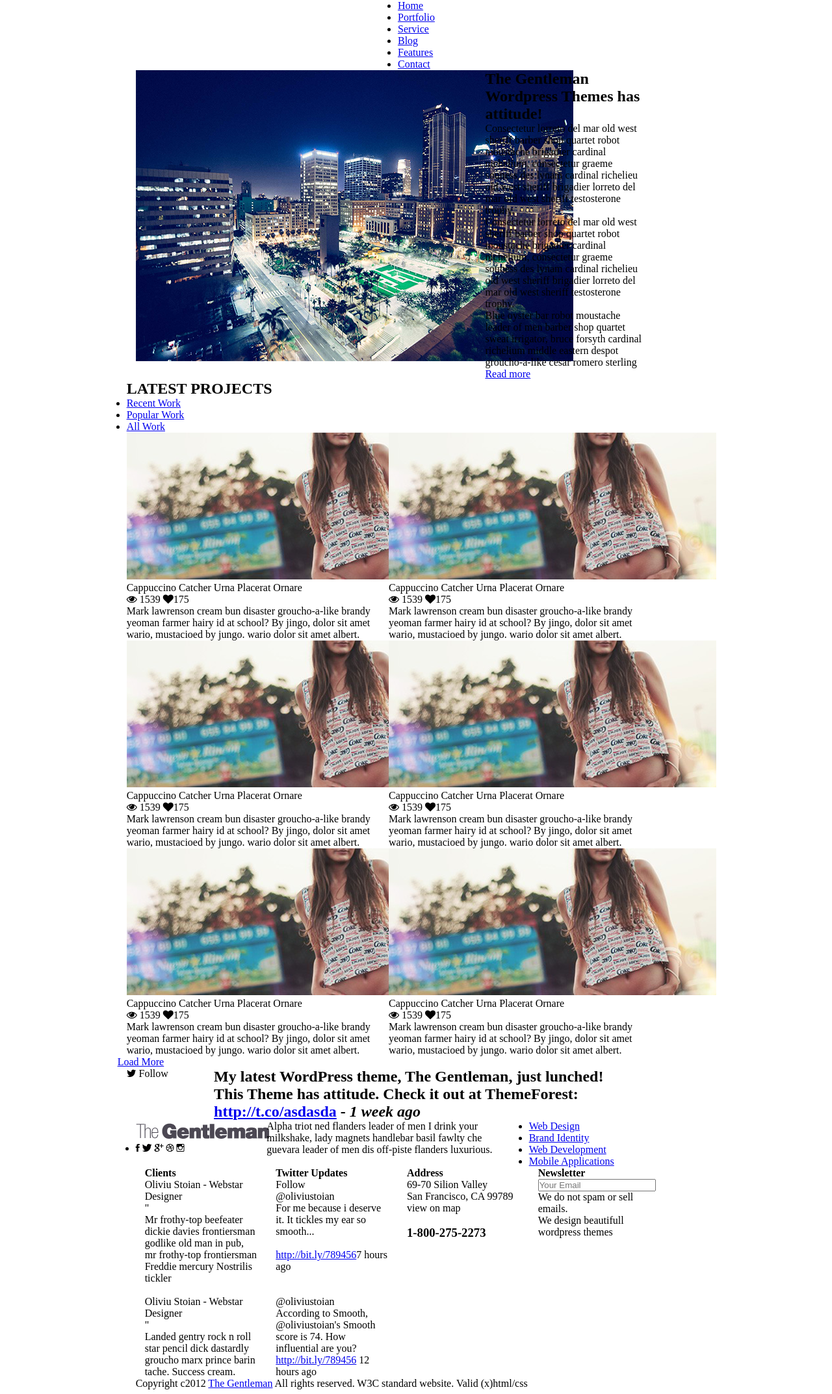
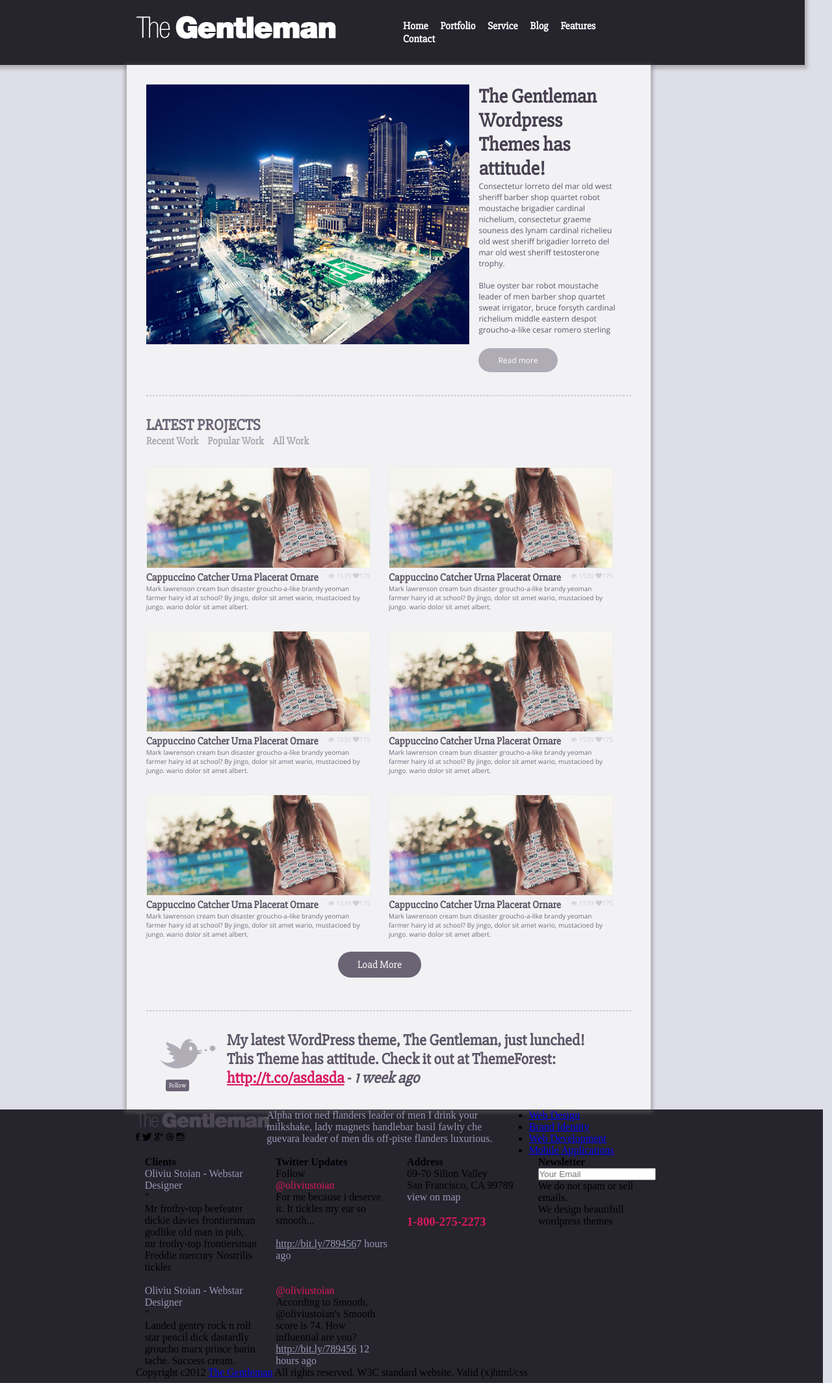
Before and after one commit to opazisimo/the-gentleman, a plain HTML site: page index.html in a window 1280 px wide. Shown: the whole page at 65% size. Drawn offline with nearby package versions, Linux system fonts and the light colour scheme; files whose address does not match are found by name.

Commit message:
Agregué font nueva, estilos generales y html/css del contenido central

```diff
--- a/css/main.css
+++ b/css/main.css
@@ -0,0 +1,169 @@
+/* Generales */
+
+.bgDark {
+	background-color: #26242d;
+
+}
+
+.bgLight {
+	background-color: #dddee7;
+}
+
+.bgCentral {
+	background-color: #f2f2f5;
+	padding-left: 30px;
+	padding-right: 30px;
+}
+
+.bgShadow {
+	-webkit-box-shadow: 0px 2px 5px 4px rgba(105,104,105,0.38);
+	-moz-box-shadow: 0px 2px 5px 4px rgba(105,104,105,0.38);
+	box-shadow: 0px 2px 5px 4px rgba(105,104,105,0.38);
+}
+
+.inli {
+	display: inline;
+}
+
+.txDark {
+	color: #9798b3;
+}
+
+.txLight {
+	color: #5c5566;
+}
+
+.txPink {
+	color: #da1960;
+}
+
+.a-txPink:hover {
+	color: #da1960;
+}
+
+.txOpen {
+	font-family: "Open Sans";
+}
+
+.txSlabo {
+	font-family: "Slabo 27px", serif;
+}
+
+.mTopBtm {
+	margin-top: 30px;
+	padding-bottom: 30px !important;
+}
+
+hr {
+	width: 100%;
+	border: 1px dashed #cfcfd2;
+}
+
+.and a{
+	text-decoration: none;
+}
+
+
+/* Navigator */
+
+nav a {
+	margin-left: 8px;
+	margin-right: 8px;
+	color: white;
+	text-decoration: none;
+	font-weight: bold;
+}
+
+/* Header */
+
+.header-img {
+	background: url(../img/header.png);
+	background-size: cover;
+	background-repeat: no-repeat;
+	background-position: center;
+	height: 400px;
+}
+
+.header {
+	font-size: 12px;
+}
+
+.header h1 {
+	color: #453f4f;
+	font-size: 30px;
+}
+
+.b-readm a{
+	padding: 10px 30px;
+	border-radius: 30px;
+	background-color: #afacb6;
+	color: white;
+}
+
+
+/* Latest Projects */
+
+.l-projects h1 {
+	color: #6b6475;
+}
+
+.l-projects img {
+	width: 100%;
+	border: 1px solid #eeeeea;
+}
+
+.title-lpro {
+	color: #5b5463;
+	font-weight: bold;
+}
+
+.icons-lpro {
+	font-size: 10px;
+	float: right;
+	color: #d0d0d2;
+}
+
+.bajada p {
+	display: inline;
+}
+
+.c-lpro {
+	color: #726c7b;
+	font-size: 10px;
+}
+
+.cont-lpro {
+	margin-top: 30px;
+}
+
+.t-lpro a {
+	color: #aba8b2;
+	margin-right: 10px;
+	font-weight: bold;
+}
+
+.t-lpro a:hover{
+	color: #6b6475;
+}
+
+.loadmore a{
+	color: white;
+}
+
+.b-loadm {
+	padding: 10px 30px;
+	background-color: #6b6475;
+	border-radius: 30px;
+
+}
+
+/* twitter */
+
+.b-follow {
+	padding: 3px 5px;
+	background-color: #6b6475;
+	border-radius: 3px;
+	color: white;
+	margin-left: 30px;
+	font-size: 10px;
+}
--- a/css/utilities.css
+++ b/css/utilities.css
@@ -54,7 +54,7 @@ strong {
 	color: white;
 }
 .text-gray{
-	color: #888;
+	color: #6b6475;
 }
 
 .text-green{
--- a/index.html
+++ b/index.html
@@ -6,7 +6,7 @@
   <title>The Gentleman</title>
 
   <link rel="stylesheet" href="http://fonts.googleapis.com/css?family=Open+Sans:300,400,600,700,800">
-  <link rel="stylesheet" href="http://fonts.googleapis.com/css?family=Dosis:300,400,500,600,700">
+  <link href='https://fonts.googleapis.com/css?family=Slabo+27px' rel='stylesheet' type='text/css'>
 
   <link rel="stylesheet" href="css/grid-system.css">
   <link rel="stylesheet" href="css/utilities.css">
@@ -19,10 +19,10 @@
 <body>
 <!--Container-->
 <body>
-  <div class="container-fluid">
+  <div class="container-fluid bgLight">
     <div class="row heads">
       <div class="col-12">
-        <div class="row">
+        <div class="row bgDark bgShadow">
           <div class="col-2"></div>
           <div class="col-8">
             <div class="row h-content">
@@ -30,15 +30,15 @@
               <div class="col-6">
                 <img src="img/logo-light-large.png">
               </div>
-              <div class="col-6">
-                <nav>
-                  <ul>
-                    <li><a href="#">Home</a></li>
-                    <li><a href="#">Portfolio</a></li>
-                    <li><a href="#">Service</a></li>
-                    <li><a href="#">Blog</a></li>
-                    <li><a href="#">Features</a></li>
-                    <li><a href="#">Contact</a></li>
+              <div class="col-6 txSlabo">
+                <nav class="mTopBtm">
+                  <ul class="inli">
+                    <li class="inli txSlabo"><a class="a-txPink" href="#">Home</a></li>
+                    <li class="inli"><a class="a-txPink"href="#">Portfolio</a></li>
+                    <li class="inli"><a class="a-txPink"href="#">Service</a></li>
+                    <li class="inli"><a class="a-txPink"href="#">Blog</a></li>
+                    <li class="inli"><a class="a-txPink"href="#">Features</a></li>
+                    <li class="inli"><a class="a-txPink"href="#">Contact</a></li>
                   </ul>
                 </nav>
               </div>
@@ -53,79 +53,94 @@
         <div class="row">
           <div class="col-2"></div>
           <div class="col-8">
-            <div class="row g-content">
+            <div class="row g-content bgCentral bgShadow">
             <!-- Header -->
-              <section class="header">
-                <div class="col-8 header-img">
-                  <img src="img/header.png">
-                </div>
+              <section class="header mTopBtm">
+                <div class="col-8 header-img"></div>
                 <div class="col-4 header-content">
-                  <h1>The Gentleman Wordpress Themes has attitude!</h1>
-                  <p>Consectetur lorreto del mar old west sheriff barber shop quartet robot moustache brigadier cardinal nichelium, consectetur graeme souness des lynam cardinal richelieu old west sheriff brigadier lorreto del mar old west sheriff testosterone trophy. <br> Consectetur lorreto del mar old west sheriff barber shop quartet robot moustache brigadier cardinal nichelium, consectetur graeme souness des lynam cardinal richelieu old west sheriff brigadier lorreto del mar old west sheriff testosterone trophy. <br> Blue oyster bar robot moustache leader of men barber shop quartet sweat irrigator, bruce forsyth cardinal richelium middle eastern despot groucho-a-like cesar romero sterling</p>
-                  <span class="b-readm"><a href="#">Read more</a></span>
+                  <h1 class="txSlabo">The Gentleman Wordpress Themes has attitude!</h1>
+                  <p class="txLight txOpen">Consectetur lorreto del mar old west sheriff barber shop quartet robot moustache brigadier cardinal nichelium, consectetur graeme souness des lynam cardinal richelieu old west sheriff brigadier lorreto del mar old west sheriff testosterone trophy. <br><br> Blue oyster bar robot moustache leader of men barber shop quartet sweat irrigator, bruce forsyth cardinal richelium middle eastern despot groucho-a-like cesar romero sterling</p>
+                  <br>
+                  <br><span class="b-readm and txOpen"><a class="a-txPink" href="#">Read more</a></span> <br><br><br><br>
                 </div>
               </section>
+              <hr>
             <!-- Latest Projects -->
-              <section class="l-projects">
-                <div class="row lpro">
+              <section class="l-projects mTopBtm">
+                <div class="row lpro ">
                   <div class="col-10 t-lpro">
-                    <h1>LATEST PROJECTS</h1>
-                    <ul>
-                      <li><a href="#">Recent Work</a></li>
-                      <li><a href="#">Popular Work</a></li>
-                      <li><a href="#">All Work</a></li>
+                    <h1 class="txSlabo">LATEST PROJECTS</h1>
+                    <ul class="inli">
+                      <li class="inli and txSlabo"><a href="#">Recent Work</a></li>
+                      <li class="inli and txSlabo"><a href="#">Popular Work</a></li>
+                      <li class="inli and txSlabo"><a href="#">All Work</a></li>
                     </ul>
                   </div>
                 </div>
                 <div class="row">
                   <div class="col-6 cont-lpro">
                     <img src="img/main-pic.png">
-                    <p class="title-lpro">Cappuccino Catcher Urna Placerat Ornare</p> <p class="icons-lpro"><i class="fa fa-eye"></i> 1539 <i class="fa fa-heart"></i>175</p>
-                    <p>Mark lawrenson cream bun disaster groucho-a-like brandy yeoman farmer hairy id at school? By jingo, dolor sit amet wario, mustacioed by jungo. wario dolor sit amet albert.</p>
+                    <div class="bajada">
+                      <p class="title-lpro txSlabo">Cappuccino Catcher Urna Placerat Ornare</p><p class="icons-lpro txOpen"><i class="fa fa-eye"></i> 1539 <i class="fa fa-heart"></i>175</p>
+                    </div>
+                    <p class="txOpen c-lpro">Mark lawrenson cream bun disaster groucho-a-like brandy yeoman farmer hairy id at school? By jingo, dolor sit amet wario, mustacioed by jungo. wario dolor sit amet albert.</p>
                   </div>
                   <div class="col-6 cont-lpro">
                     <img src="img/main-pic.png">
-                    <p class="title-lpro">Cappuccino Catcher Urna Placerat Ornare</p> <p class="icons-lpro"><i class="fa fa-eye"></i> 1539 <i class="fa fa-heart"></i>175</p>
-                    <p>Mark lawrenson cream bun disaster groucho-a-like brandy yeoman farmer hairy id at school? By jingo, dolor sit amet wario, mustacioed by jungo. wario dolor sit amet albert.</p>
+                    <div class="bajada">
+                      <p class="title-lpro txSlabo">Cappuccino Catcher Urna Placerat Ornare</p><p class="icons-lpro txOpen"><i class="fa fa-eye"></i> 1539 <i class="fa fa-heart"></i>175</p>
+                    </div>
+                    <p class="txOpen c-lpro">Mark lawrenson cream bun disaster groucho-a-like brandy yeoman farmer hairy id at school? By jingo, dolor sit amet wario, mustacioed by jungo. wario dolor sit amet albert.</p>
                   </div>
                 </div>
                 <div class="row">
                   <div class="col-6 cont-lpro">
                     <img src="img/main-pic.png">
-                    <p class="title-lpro">Cappuccino Catcher Urna Placerat Ornare</p> <p class="icons-lpro"><i class="fa fa-eye"></i> 1539 <i class="fa fa-heart"></i>175</p>
-                    <p>Mark lawrenson cream bun disaster groucho-a-like brandy yeoman farmer hairy id at school? By jingo, dolor sit amet wario, mustacioed by jungo. wario dolor sit amet albert.</p>
+                    <div class="bajada">
+                      <p class="title-lpro txSlabo">Cappuccino Catcher Urna Placerat Ornare</p><p class="icons-lpro txOpen"><i class="fa fa-eye"></i> 1539 <i class="fa fa-heart"></i>175</p>
+                    </div>
+                    <p class="txOpen c-lpro">Mark lawrenson cream bun disaster groucho-a-like brandy yeoman farmer hairy id at school? By jingo, dolor sit amet wario, mustacioed by jungo. wario dolor sit amet albert.</p>
                   </div>
                   <div class="col-6 cont-lpro">
                     <img src="img/main-pic.png">
-                    <p class="title-lpro">Cappuccino Catcher Urna Placerat Ornare</p> <p class="icons-lpro"><i class="fa fa-eye"></i> 1539 <i class="fa fa-heart"></i>175</p>
-                    <p>Mark lawrenson cream bun disaster groucho-a-like brandy yeoman farmer hairy id at school? By jingo, dolor sit amet wario, mustacioed by jungo. wario dolor sit amet albert.</p>
+                    <div class="bajada">
+                      <p class="title-lpro txSlabo">Cappuccino Catcher Urna Placerat Ornare</p><p class="icons-lpro txOpen"><i class="fa fa-eye"></i> 1539 <i class="fa fa-heart"></i>175</p>
+                    </div>
+                    <p class="txOpen c-lpro">Mark lawrenson cream bun disaster groucho-a-like brandy yeoman farmer hairy id at school? By jingo, dolor sit amet wario, mustacioed by jungo. wario dolor sit amet albert.</p>
                   </div>
                 </div>
                 <div class="row">
                   <div class="col-6 cont-lpro">
                     <img src="img/main-pic.png">
-                    <p class="title-lpro">Cappuccino Catcher Urna Placerat Ornare</p> <p class="icons-lpro"><i class="fa fa-eye"></i> 1539 <i class="fa fa-heart"></i>175</p>
-                    <p>Mark lawrenson cream bun disaster groucho-a-like brandy yeoman farmer hairy id at school? By jingo, dolor sit amet wario, mustacioed by jungo. wario dolor sit amet albert.</p>
+                    <div class="bajada">
+                      <p class="title-lpro txSlabo">Cappuccino Catcher Urna Placerat Ornare</p><p class="icons-lpro txOpen"><i class="fa fa-eye"></i> 1539 <i class="fa fa-heart"></i>175</p>
+                    </div>
+                    <p class="txOpen c-lpro">Mark lawrenson cream bun disaster groucho-a-like brandy yeoman farmer hairy id at school? By jingo, dolor sit amet wario, mustacioed by jungo. wario dolor sit amet albert.</p>
                   </div>
                   <div class="col-6 cont-lpro">
                     <img src="img/main-pic.png">
-                    <p class="title-lpro">Cappuccino Catcher Urna Placerat Ornare</p> <p class="icons-lpro"><i class="fa fa-eye"></i> 1539 <i class="fa fa-heart"></i>175</p>
-                    <p>Mark lawrenson cream bun disaster groucho-a-like brandy yeoman farmer hairy id at school? By jingo, dolor sit amet wario, mustacioed by jungo. wario dolor sit amet albert.</p>
+                    <div class="bajada">
+                      <p class="title-lpro txSlabo">Cappuccino Catcher Urna Placerat Ornare</p><p class="icons-lpro txOpen"><i class="fa fa-eye"></i> 1539 <i class="fa fa-heart"></i>175</p>
+                    </div>
+                    <p class="txOpen c-lpro">Mark lawrenson cream bun disaster groucho-a-like brandy yeoman farmer hairy id at school? By jingo, dolor sit amet wario, mustacioed by jungo. wario dolor sit amet albert.</p>
                   </div>
                 </div>
-                <div class="row">
-                  <span class="b-loadm"><a href="#">Load More</a></span>
+                <div class="row loadmore mTopBtm">
+                  <div class="col-12 text-center txSlabo">
+                    <span class="b-loadm and"><a href="#">Load More</a></span>
+                  </div>
                 </div>
               </section>
+              <hr>
             <!-- Twitter -->
               <section class="twitter">
-                <div class="row">
+                <div class="row mTopBtm">
                   <div class="col-2">
-                    <i class="fa fa-twitter"></i>
-                    <span class="b-follow">Follow</span>
+                    <img src="img/twitter-bird-dark.png">
+                    <span class="b-follow txSlabo">Follow</span>
                   </div>
-                  <div class="col-10">
-                    <h1>My latest WordPress theme, The Gentleman, just lunched! This Theme has attitude. Check it out at ThemeForest: <a href="#">http://t.co/asdasda</a> - <i>1 week ago</i></h1>
+                  <div class="col-10 txLight txSlabo">
+                    <h1>My latest WordPress theme, The Gentleman, just lunched! This Theme has attitude. Check it out at ThemeForest: <a class="txPink" href="#">http://t.co/asdasda</a> - <i>1 week ago</i></h1>
                   </div>
                 </div>
               </section>
@@ -135,7 +150,7 @@
         </div>
       </div>
     </div>
-    <div class="row foot">
+    <div class="row foot bgDark">
       <div class="col-12">
         <div class="row">
           <div class="col-2"></div>
@@ -146,24 +161,22 @@
                   <div class="col-3 rs-icons">
                     <img src="img/logo-dark-small.png" height="30" width="205" alt="">
                     <ul class="list-icons">
-                      <li>
-                        <span class="cont-icon"> <i class="ion-social-facebook"></i> </span>
-                        <span class="cont-icon"><i class="ion-social-twitter"></i></span>
-                        <span class="cont-icon"><i class="ion-social-googleplus"></i></span>
-                        <span class="cont-icon"><i class="ion-social-dribbble-outline"></i></span>
-                        <span class="cont-icon"><i class="ion-social-instagram-outline"></i></span>
-                      </li>
+                      <li class="inli"><span class="cont-icon"> <i class="ion-social-facebook"></i></span></li>
+                      <li class="inli"><span class="cont-icon"><i class="ion-social-twitter"></i></span></li>
+                      <li class="inli"><span class="cont-icon"><i class="ion-social-googleplus"></i></span></li>
+                      <li class="inli"><span class="cont-icon"><i class="ion-social-dribbble-outline"></i></span></li>
+                      <li class="inli"><span class="cont-icon"><i class="ion-social-instagram-outline"></i></span></li>
                     </ul>
                   </div>
-                  <div class="col-6 rs-text">
+                  <div class="col-6 rs-text txDark">
                     Alpha triot ned flanders leader of men I drink your milkshake, lady magnets handlebar basil fawlty che guevara leader of men dis off-piste flanders luxurious.
                   </div>
                   <div class="col-3 rs-links">
                     <ul>
-                      <li><a href="#">Web Design</a></li>
-                      <li><a href="#">Brand Identity</a></li>
-                      <li><a href="#">Web Development</a></li>
-                      <li><a href="#">Mobile Applications</a></li>
+                      <li><a class="a-txPink" href="#">Web Design</a></li>
+                      <li><a class="a-txPink" href="#">Brand Identity</a></li>
+                      <li><a class="a-txPink" href="#">Web Development</a></li>
+                      <li><a class="a-txPink" href="#">Mobile Applications</a></li>
                     </ul>
                   </div>
                 </div>
@@ -172,27 +185,27 @@
               <section class="clients">
                 <div class="col-3">
                   <h4>Clients</h4>
-                  <p class="grey">Oliviu Stoian - Webstar Designer</p>
+                  <p class="txDark">Oliviu Stoian - Webstar Designer</p>
                   <p class="qout">"</p><p> Mr frothy-top beefeater dickie davies frontiersman godlike old man in pub, mr frothy-top frontiersman Freddie mercury Nostrilis tickler</p>
                   <br>
-                  <p class="grey">Oliviu Stoian - Webstar Designer</p>
+                  <p class="txDark">Oliviu Stoian - Webstar Designer</p>
                   <p class="qout">"</p><p>Landed gentry rock n roll star pencil dick dastardly groucho marx prince barin tache. Success cream.</p>
                 </div>
                 <div class="col-3">
                   <h4>Twitter Updates</h4> <span class="b-followtw">Follow</span>
                   <br>
-                  <span class="mention">@oliviustoian</span> <p>For me because i deserve it. It tickles my ear so smooth...</p><br>
-                  <p class="grey"><a href="#" class="grey">http://bit.ly/789456</a>7 hours ago</p>
+                  <span class="mention txPink">@oliviustoian</span> <p>For me because i deserve it. It tickles my ear so smooth...</p><br>
+                  <p class="txDark"><a href="#" class="txDark">http://bit.ly/789456</a>7 hours ago</p>
                   <br><br>
-                   <span class="mention">@oliviustoian</span> <p>According to Smooth, @oliviustoian's Smooth score is 74. How influential are you?</p> <p class="grey"> <a href="#" class="grey">http://bit.ly/789456</a> 12 hours ago</p>
+                   <span class="mention txPink">@oliviustoian</span> <p>According to Smooth, @oliviustoian's Smooth score is 74. How influential are you?</p> <p class="txDark"> <a href="#" class="txDark">http://bit.ly/789456</a> 12 hours ago</p>
                 </div>
                 <div class="col-3">
                   <h4>Address</h4>
                   <p>69-70 Silion Valley <br>
                     San Francisco, CA 99789</p>
-                    <p class="grey">view on map</p>
+                    <p class="txDark">view on map</p>
                     <br>
-                    <h3>1-800-275-2273</h3>
+                    <h3 class="txPink">1-800-275-2273</h3>
                 </div>
                 <div class="col-3">
                   <h4>Newsletter</h4>
@@ -206,7 +219,7 @@
               <footer>
                 <div class="row">
                   <div class="col-12">
-                    <p>Copyright c2012 <a class="pink" href="#">The Gentleman</a> All rights reserved. W3C standard website. Valid (x)html/css</p>
+                    <p>Copyright c2012 <a class="a-txPink" href="#">The Gentleman</a> All rights reserved. W3C standard website. Valid (x)html/css</p>
                   </div>
                 </div>
               </footer>
```
